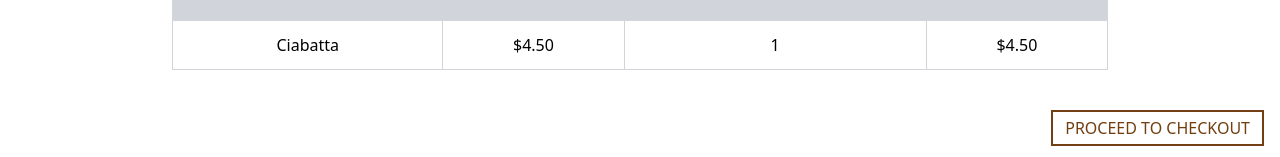
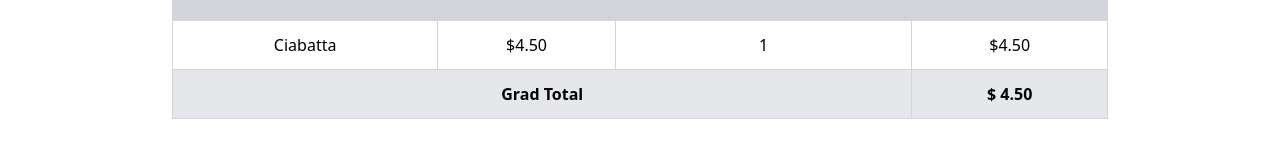
Before and after one commit to Mostakimul/react-backery, a React (Create React App) app: page /cart in a window 1280 px wide. Shown: the part 345-502 px from the top of the page. Built offline with nearby package versions, Linux system fonts and the light colour scheme.

Commit message:
[ADD]: cart page updated

```diff
--- a/src/pages/Cart.js
+++ b/src/pages/Cart.js
@@ -24,6 +24,12 @@ const Cart = () => {
               <td className="py-3 border border-collapse border-gray-300">1</td>
               <td className="py-3 border border-collapse border-gray-300">$4.50</td>
             </tr>
+            <tr className="bg-gray-200">
+              <td colSpan={3} className="py-3 font-semibold border border-collapse border-gray-300">
+                Grad Total
+              </td>
+              <td className="py-3 font-semibold border border-collapse border-gray-300">$ 4.50</td>
+            </tr>
           </tbody>
         </table>
         <div className="flex justify-end my-10">
```
